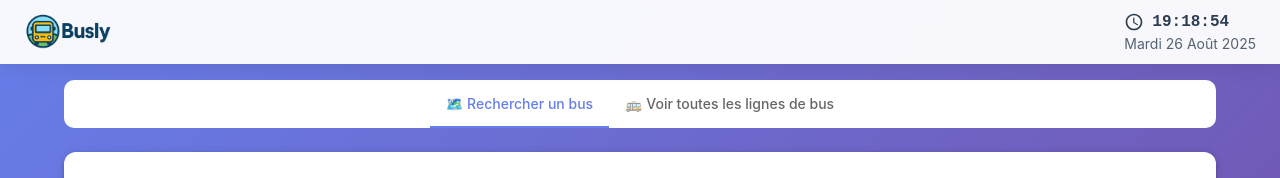
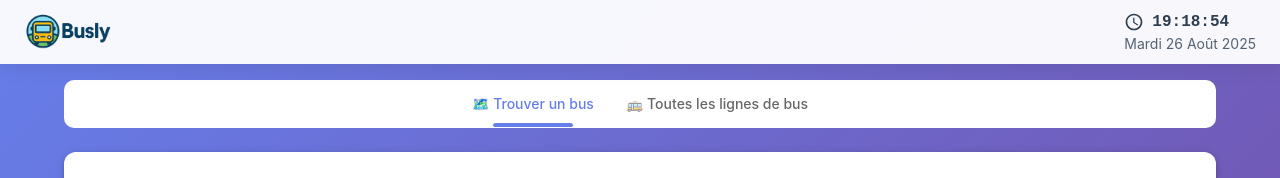
Before and after one commit to MmAaXx/busly, a React (Vite) app: page / in a window 1280 px wide. Shown: the top 178 px of the page. Built offline with nearby package versions, Linux system fonts and the light colour scheme.

Commit message:
feat: update tab style and wording

```diff
--- a/src/components/BusRoutesView.jsx
+++ b/src/components/BusRoutesView.jsx
@@ -82,10 +82,31 @@
           value={selectedTab}
           onChange={handleTabChange}
           centered={!isMobile}
-          sx={{ mb: 3, background: "white", borderRadius: "10px" }}
+          TabIndicatorProps={{
+            children: <span className="MuiTabs-indicatorSpan" />,
+          }}
+          sx={{
+            mb: 3,
+            background: "white",
+            borderRadius: "10px",
+            "& .MuiTabs-indicator": {
+              display: "flex",
+              height: "5px",
+              justifyContent: "center",
+              backgroundColor: "transparent",
+            },
+            "& .MuiTabs-indicatorSpan": {
+              maxWidth: 80,
+              borderRadius: "10px",
+              height: "5px",
+              borderBottom: "1px solid white",
+              width: "100%",
+              backgroundColor: "primary.main",
+            },
+          }}
         >
-          <Tab label="🗺️ Rechercher un bus" />
-          <Tab label="🚌 Voir toutes les lignes de bus" />
+          <Tab label="🗺️ Trouver un bus" />
+          <Tab label="🚌 Toutes les lignes de bus" />
         </Tabs>
 
         {/* Onglet Planificateur de voyage */}
```
